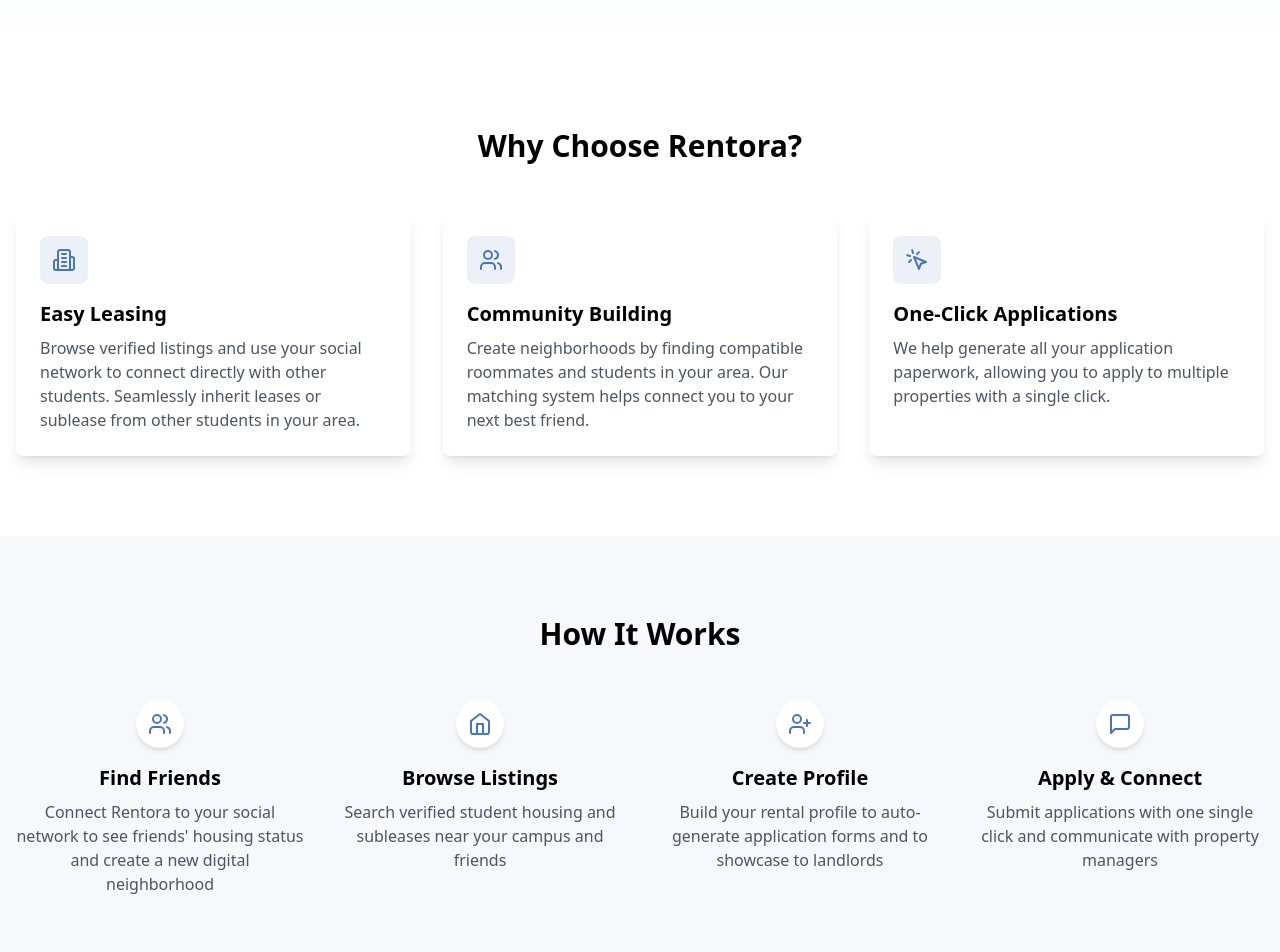
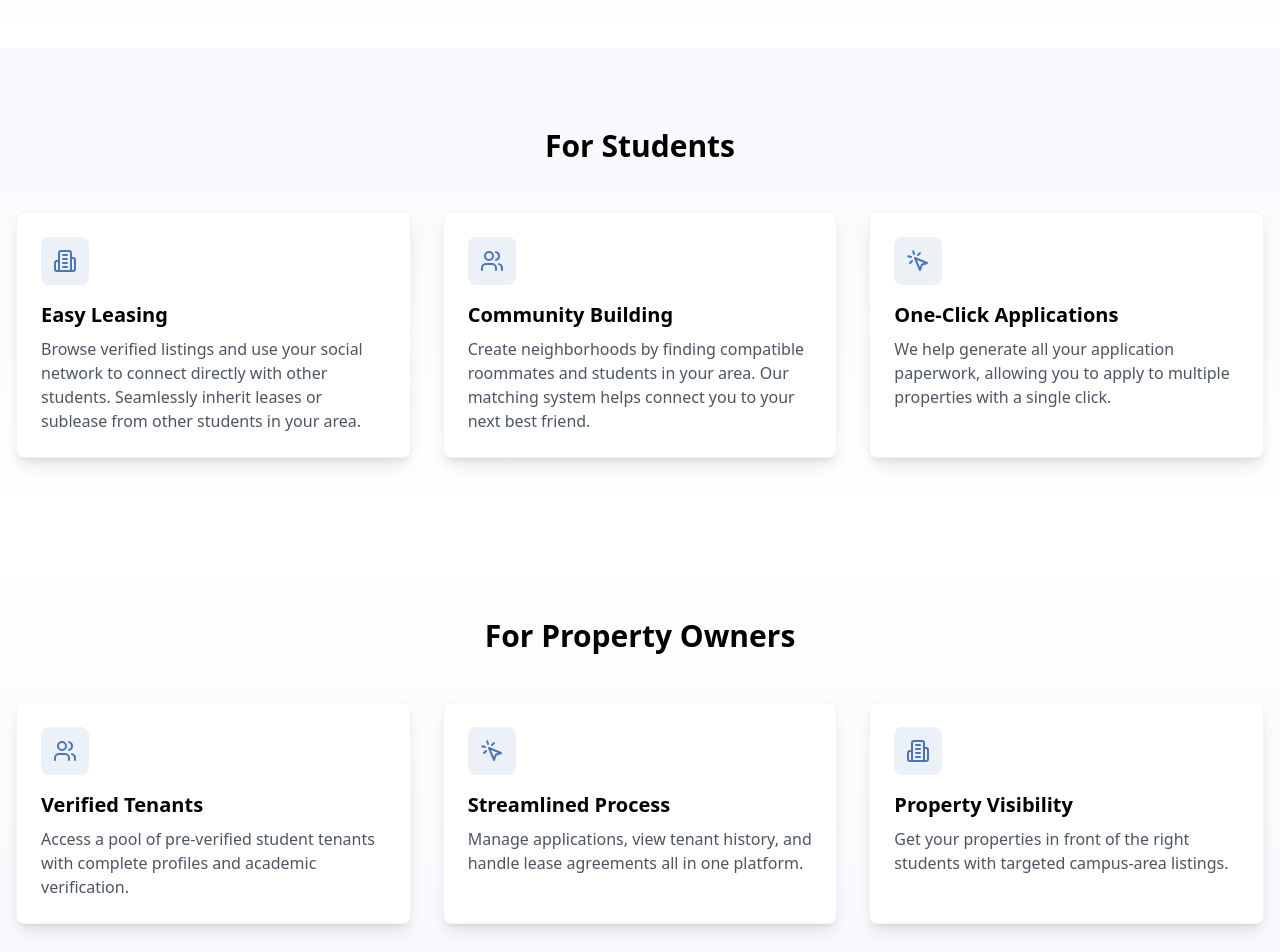
Before and after one commit to sasankgamini/rentora-landing, a React (Vite) app: page / in a window 1280 px wide. Shown: the part 480-1432 px from the top of the page. Built offline with nearby package versions, Linux system fonts and the light colour scheme.

Commit message:
added seperate part for owner

```diff
--- a/src/App.tsx
+++ b/src/App.tsx
@@ -131,7 +131,7 @@ function App() {
           <div className="flex justify-between h-16 items-center">
             <div className="text-2xl font-bold text-[#4B75B7]">Rentora</div>
             <div className="hidden md:flex space-x-8">
-              {['Features', 'How It Works', 'FAQ', 'Contact'].map((item) => (
+              {['Students', 'Owners', 'How It Works', 'FAQ', 'Contact'].map((item) => (
                 <button
                   key={item}
                   onClick={() =>
@@ -157,7 +157,7 @@ function App() {
         {isMenuOpen && (
           <div className="md:hidden bg-white border-t">
             <div className="px-2 pt-2 pb-3 space-y-1">
-              {['Features', 'How It Works', 'FAQ', 'Contact'].map((item) => (
+              {['Students', 'Owners', 'How It Works', 'FAQ', 'Contact'].map((item) => (
                 <button
                   key={item}
                   onClick={() =>
@@ -250,14 +250,14 @@ function App() {
         </div>
       </section>
 
-      {/* Features */}
-      <section id="features" className="py-20 px-4 bg-white">
+      {/* Students Section */}
+      <section id="students" className="py-20 px-4 bg-gradient-to-b from-[#4B75B7]/5 to-white">
         <div className="max-w-7xl mx-auto">
           <h2 className="text-3xl font-bold text-center mb-12">
-            Why Choose Rentora?
+            For Students
           </h2>
           <div className="grid md:grid-cols-3 gap-8">
-            <div className="p-6 rounded-lg bg-white shadow-lg">
+            <div className="p-6 rounded-lg bg-white shadow-lg border border-gray-100">
               <div className="w-12 h-12 bg-[#4B75B7]/10 rounded-lg flex items-center justify-center mb-4">
                 <Building2 className="text-[#4B75B7]" size={24} />
               </div>
@@ -268,7 +268,7 @@ function App() {
                 sublease from other students in your area.
               </p>
             </div>
-            <div className="p-6 rounded-lg bg-white shadow-lg">
+            <div className="p-6 rounded-lg bg-white shadow-lg border border-gray-100">
               <div className="w-12 h-12 bg-[#4B75B7]/10 rounded-lg flex items-center justify-center mb-4">
                 <Users className="text-[#4B75B7]" size={24} />
               </div>
@@ -279,7 +279,7 @@ function App() {
                 your next best friend.
               </p>
             </div>
-            <div className="p-6 rounded-lg bg-white shadow-lg">
+            <div className="p-6 rounded-lg bg-white shadow-lg border border-gray-100">
               <div className="w-12 h-12 bg-[#4B75B7]/10 rounded-lg flex items-center justify-center mb-4">
                 <MousePointerClick className="text-[#4B75B7]" size={24} />
               </div>
@@ -289,6 +289,44 @@ function App() {
               <p className="text-gray-600">
                 We help generate all your application paperwork, allowing you
                 to apply to multiple properties with a single click.
+              </p>
+            </div>
+          </div>
+        </div>
+      </section>
+
+      {/* Owners Section */}
+      <section id="owners" className="py-20 px-4 bg-gradient-to-b from-white to-[#4B75B7]/5">
+        <div className="max-w-7xl mx-auto">
+          <h2 className="text-3xl font-bold text-center mb-12">
+            For Property Owners
+          </h2>
+          <div className="grid md:grid-cols-3 gap-8">
+            <div className="p-6 rounded-lg bg-white shadow-lg border border-gray-100">
+              <div className="w-12 h-12 bg-[#4B75B7]/10 rounded-lg flex items-center justify-center mb-4">
+                <Users className="text-[#4B75B7]" size={24} />
+              </div>
+              <h3 className="text-xl font-semibold mb-2">Verified Tenants</h3>
+              <p className="text-gray-600">
+                Access a pool of pre-verified student tenants with complete profiles and academic verification.
+              </p>
+            </div>
+            <div className="p-6 rounded-lg bg-white shadow-lg border border-gray-100">
+              <div className="w-12 h-12 bg-[#4B75B7]/10 rounded-lg flex items-center justify-center mb-4">
+                <MousePointerClick className="text-[#4B75B7]" size={24} />
+              </div>
+              <h3 className="text-xl font-semibold mb-2">Streamlined Process</h3>
+              <p className="text-gray-600">
+                Manage applications, view tenant history, and handle lease agreements all in one platform.
+              </p>
+            </div>
+            <div className="p-6 rounded-lg bg-white shadow-lg border border-gray-100">
+              <div className="w-12 h-12 bg-[#4B75B7]/10 rounded-lg flex items-center justify-center mb-4">
+                <Building2 className="text-[#4B75B7]" size={24} />
+              </div>
+              <h3 className="text-xl font-semibold mb-2">Property Visibility</h3>
+              <p className="text-gray-600">
+                Get your properties in front of the right students with targeted campus-area listings.
               </p>
             </div>
           </div>
```
